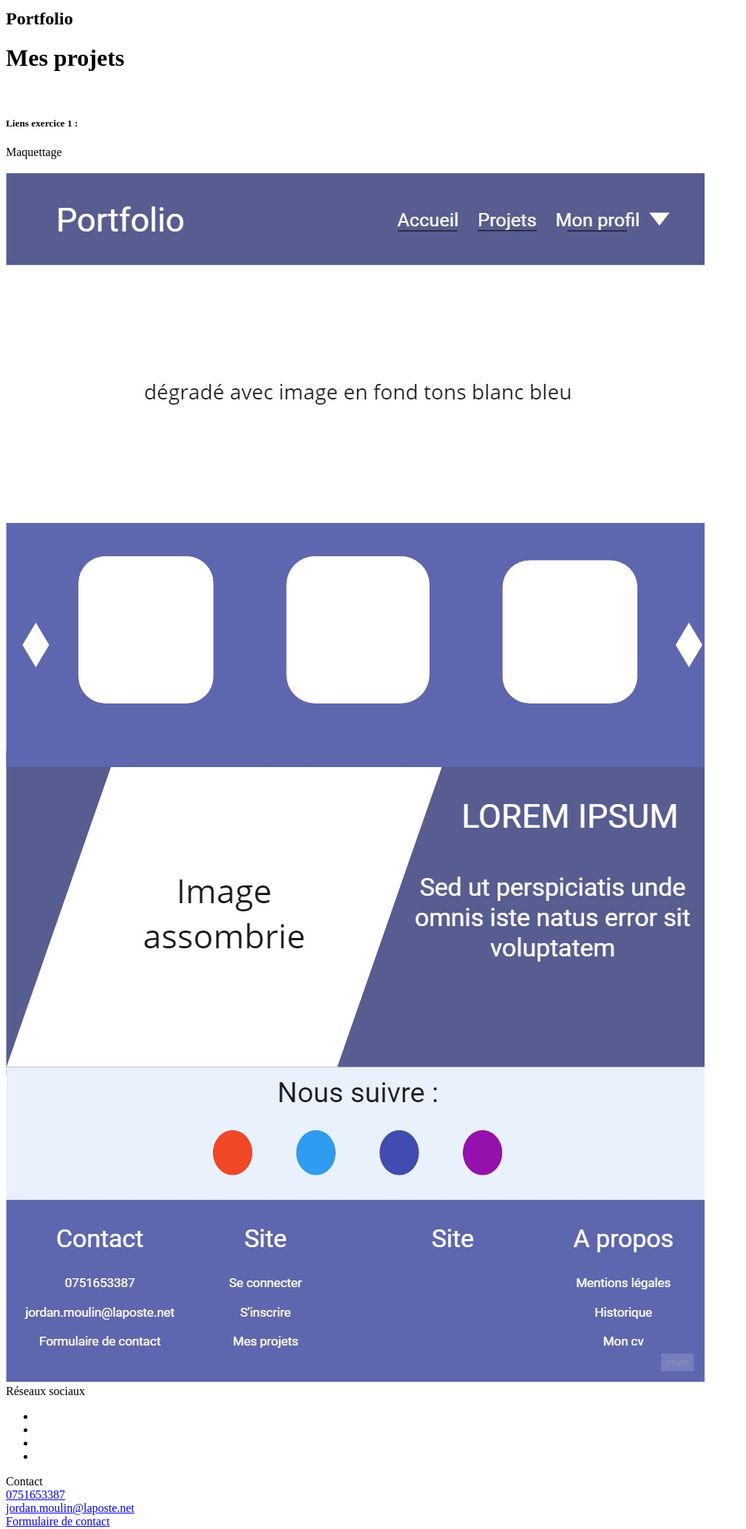
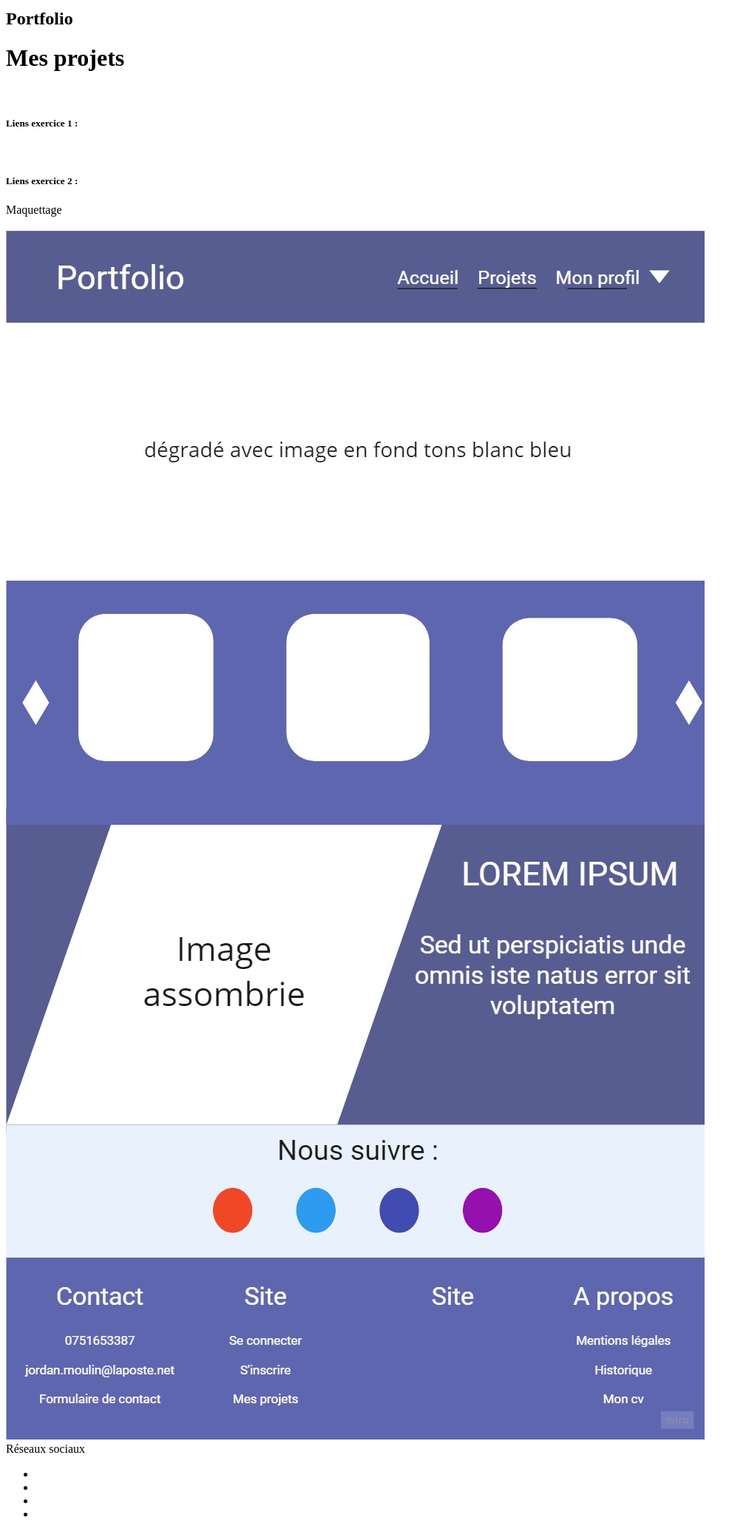
Before and after one commit to Eldryr62570/exo1_MOULIN_Jordan_examen, a Symfony app: template templates/main/index.html.twig in a window 1280 px wide. Shown: the part 158-2225 px from the top of the page at 74% size, without its empty margins (0-1009 px from the left). Run offline with Twig, Linux system fonts and the light colour scheme; the template is opened without the code that fills it, so the values that code supplies are empty; some libraries are stand-ins or nearby versions.

Commit message:
Finalisation exo 1

```diff
--- a/templates/main/index.html.twig
+++ b/templates/main/index.html.twig
@@ -3,7 +3,6 @@
 {% block title %}Mon Portfolio{% endblock %}
 
 {% block body %}
-
 <section class="filterContainer">
     <div class="filter">
         <div class="h-100 w-100 d-flex justify-content-center align-items-center">
@@ -16,7 +15,7 @@
 </div>
 <div class="d-flex bg-blue3 mb-5">
     <div class="separatorBlank"></div>
-    <div class="prev h1 d-flex align-items-center white1"><i class="fa-solid fa-angle-left"></i></div>
+    <div class="prev h1 d-flex align-items-center white1" id="prev"><i class="fa-solid fa-angle-left"></i></div>
     <div class="container py-3">
         <div class="row js-slick-carousel">
 
@@ -36,13 +35,27 @@
                     </div>
                 </div>
             </div>
+            <div class="col">
+                <div class="card mx-2">
+                    <img class="aspect-16to9 card-img-top" src="https://via.placeholder.com/1000x560" alt="" />
+                    <div class="card-body p-16to9">
+                        <div class="card-body-content">
+                            <h5 class="card-title">Liens exercice 2 :</h5>
+                            <p class="card-text m-0">
+                            <div class="row h-100">
+                                <div class="col d-flex justify-content-center align-items-center"><a href="#" class="btn"><i class="fa-brands fa-github h1"></i></a></div>
+                                <div class="col d-flex justify-content-center align-items-center"><a href="#" class="btn"><i class="fa-solid fa-link h1"></i></a></div>
+                            </div>
+                            </p>
+                        </div>
+                    </div>
+                </div>
+            </div>
         </div>
     </div>
-    <div class="next h1 d-flex align-items-center white1"><i class="fa-solid fa-angle-right"></i></div>
+    <div class="next h1 d-flex align-items-center white1" id="next"><i class="fa-solid fa-angle-right"></i></div>
     <div class="separatorBlank"></div>
 </div>
-
-
 <section class="presentationContainer container-fluid whitesmokeColor">
     <div class="row h-100">
         <div class="col-sm-4">
```
Also changed, not shown: assets/app.js (+13 -2 lines).
